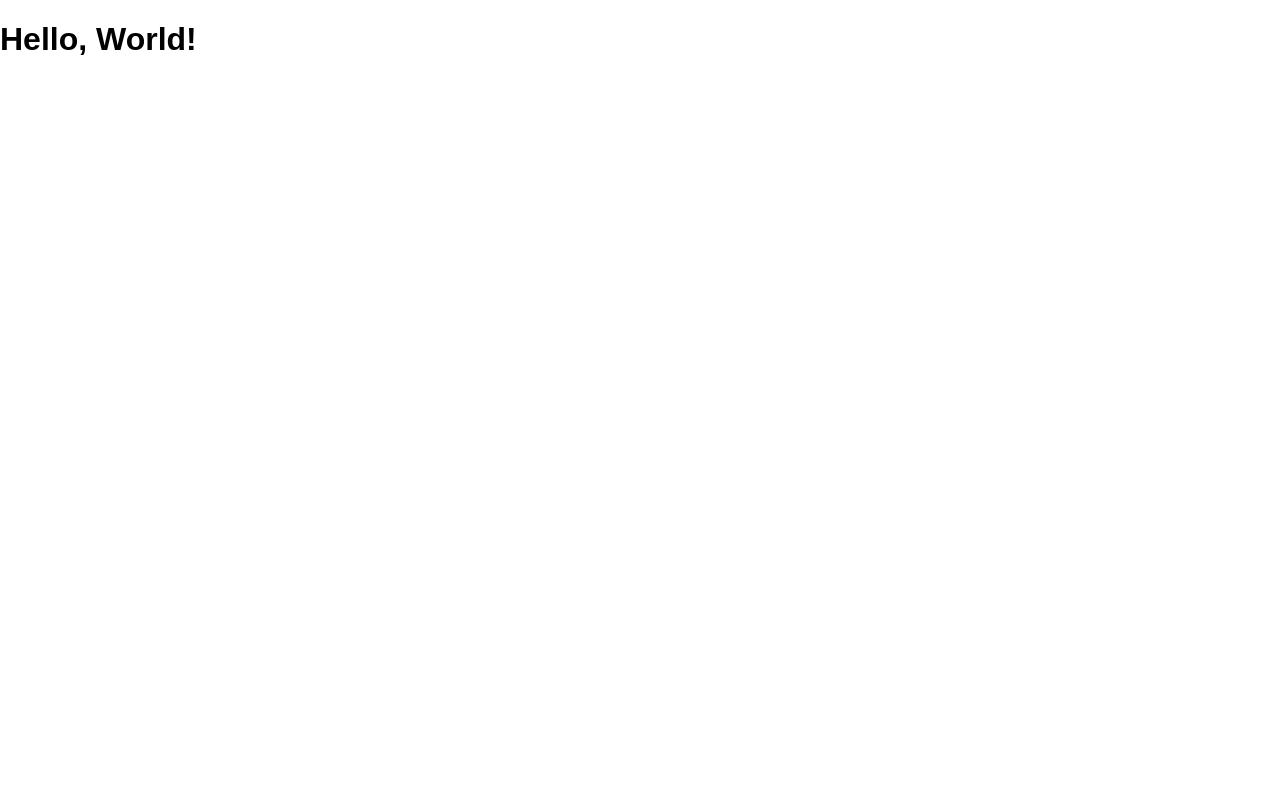
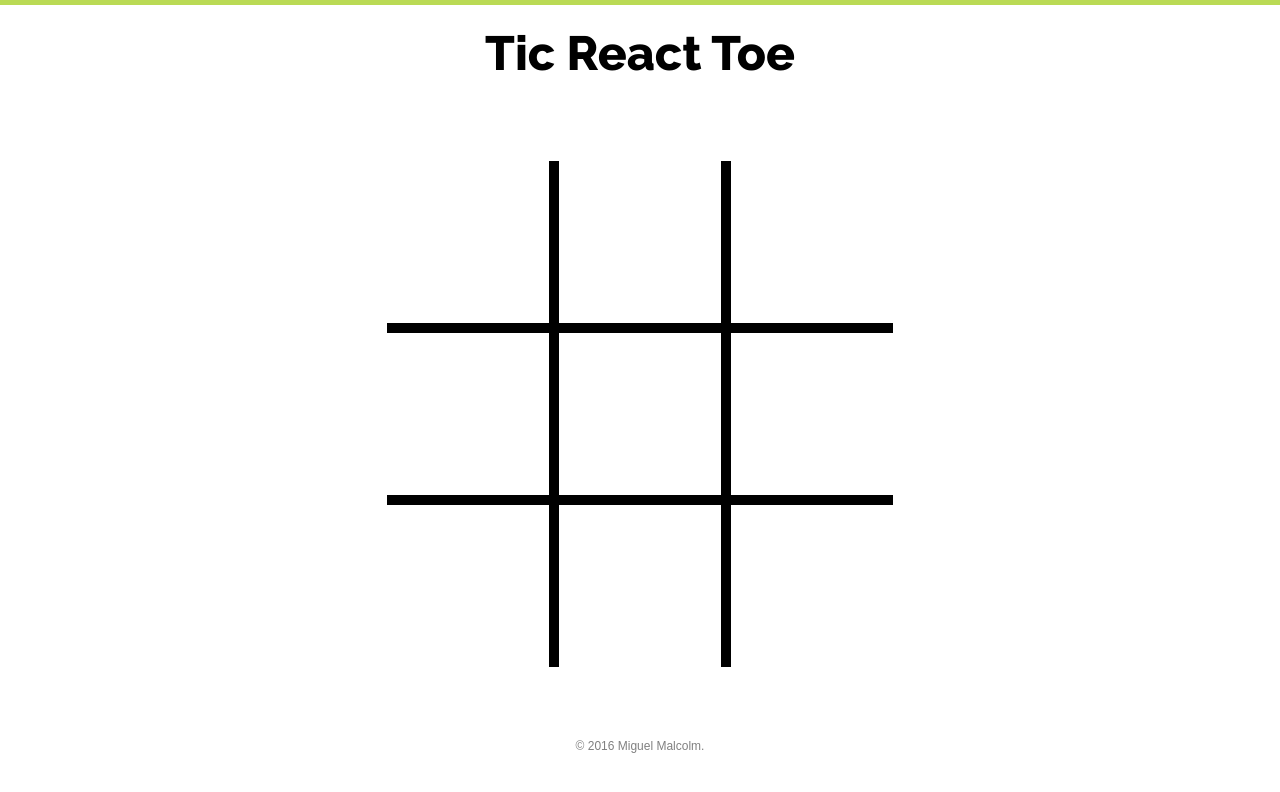
Before and after one commit to m1g/tic-react-toe, a React app: page / in a window 1280 px wide. Shown: the top 792 px of the page. Built offline with nearby package versions, Linux system fonts and the light colour scheme.

Commit message:
added player choose function

```diff
--- a/src/components/App.js
+++ b/src/components/App.js
@@ -1,10 +1,117 @@
 import React, { Component } from 'react'
+import CellItem from './CellItem.js'
 
 class App extends Component {
 
+// SET A CONSTRUCTOR FOR THE INITIAL STATE
+  constructor () {
+    super()
+    this.state = {
+      currentPlayer: 'X',
+      cells: [
+        '', '', '',
+        '', '', '',
+        '', '', ''
+      ],
+      won: false
+    }
+  }
+
+// SELECTS A BOX
+  playerMove (position) {
+    // If the cell hasn't already been played:
+    if (this.state.cells[position] === '') {
+      // Make a copy of the existing state // Why?
+      const newCells = this.state.cells.slice()
+      // Set the move for the current player
+      newCells[position] = this.state.currentPlayer
+      this.setState({ cells: newCells })
+      if (!this.check(newCells, this.state.currentPlayer)) {
+        if (this.state.currentPlayer === 'X') {
+          this.setState({ currentPlayer: 'O' })
+        } else {
+          this.setState({ currentPlayer: 'X' })
+        }
+      }
+    }
+  }
+
+// CHECKS TO SEE IF THE BOX IS A WINNER
+  check (cells, player) {
+    const winCombos = [
+      [0, 1, 2],
+      [3, 4, 5],
+      [6, 7, 8],
+      [0, 3, 6],
+      [1, 4, 7],
+      [2, 5, 8],
+      [0, 4, 8],
+      [2, 4, 6]
+    ]
+
+    for (var i = 0; i < winCombos.length; i++) {
+      let moves = winCombos[i].map((position) => {
+        return cells[position].textContent
+      })
+
+      if (moves.every((move) => {
+        return move === player
+      })) {
+        this.gameOver()
+      }
+    }
+  }
+
+// ENDS THE GAME IF A WINNING COMBO IS MADE
+  gameOver () {
+    this.console.log('player won')
+  // Adds the Highlight colors to the winning combo
+  // After 3 wins by either player displays a modal to reset
+  // Timeout 2 seconds and clears and calls gameReset
+  }
+
+// RESETS THE GAME
+  gameReset (position) {
+    if (gameOver) {
+      const newCells = this.state.cells.slice()
+      newCells[position] = this.state.currentPlayer
+      this.setState({ cells: newCells })
+    }
+  }
+    // Resets the game to its initial state
+  // }
+
   render () {
     return <div>
-      <h1>Hello, World!</h1>
+      <header>
+        <h1>Tic React Toe</h1>
+      </header>
+      <section>
+        <table>
+          <tbody>
+            <tr>
+              <td onClick={() => { this.playerMove(0) }}>{this.state.cells[0]}</td>
+              <td onClick={() => { this.playerMove(1) }} className='lr-border'>{this.state.cells[1]}</td>
+              <td onClick={() => { this.playerMove(2) }}>{this.state.cells[2]}</td>
+            </tr>
+            <tr>
+              <td onClick={() => { this.playerMove(3) }} className='tb-border'>{this.state.cells[3]}</td>
+              <td onClick={() => { this.playerMove(4) }} className='tb-border lr-border'>{this.state.cells[4]}</td>
+              <td onClick={() => { this.playerMove(5) }} className='tb-border'>{this.state.cells[5]}</td>
+            </tr>
+            <tr>
+              <td onClick={() => { this.playerMove(6) }}>{this.state.cells[6]}</td>
+              <td onClick={() => { this.playerMove(7) }} className='lr-border'>{this.state.cells[7]}</td>
+              <td onClick={() => { this.playerMove(8) }}>{this.state.cells[8]}</td>
+            </tr>
+          </tbody>
+        </table>
+        <footer>
+          <p>
+            &copy; 2016 Miguel Malcolm.
+          </p>
+        </footer>
+      </section>
     </div>
   }
 }
--- /dev/null
+++ b/src/components/CellItem.js
@@ -0,0 +1,14 @@
+import React, { Component } from 'react'
+
+class CellItem extends Component {
+
+  render () {
+    // Code that creates an 'X' or an 'O' image to insert into the Cells
+    const active = this.props.isPlayerX ? styles.active : null
+    return <td
+      className={`${styles.root} ${active}`}
+      onClick={this.props.playerMove} />
+  }
+}
+
+export default CellItem
--- a/src/styles/screen.scss
+++ b/src/styles/screen.scss
@@ -1,14 +1,120 @@
 @import 'utility';
+@import url('https://fonts.googleapis.com/css?family=Raleway:800');
 
 $base-text-size: 16px;
-$base-font-family: sans-serif;
+$base-font-family: 'Raleway', sans-serif;
+$highlight-color: #bada55;
 
 html {
   text-size-adjust: 100%;
+  height: 100%;
 }
 
 body {
   @include font-smoothing(on);
+
+  display: flex;
+  flex-direction: column;
+  justify-content: space-between;
+  align-items: center;
   margin: 0;
   font: $base-text-size / 1 $base-font-family;
+  min-height: 100%;
+  border-top: 5px solid $highlight-color;
 }
+
+header {
+  display: flex;
+  align-items: center;
+  justify-content: center;
+  font-family: $base-font-family;
+  font-size: 1.5em;
+
+  h1 {
+    text-align: center;
+    margin: 20px;
+  }
+}
+
+section {
+  display: flex;
+  flex-direction: column;
+  justify-content: space-between;
+}
+
+table {
+  text-align: center;
+  padding: 60px 0;
+  border-spacing: 0;
+}
+
+.modal {
+  filter: blur(20px);
+  transition: filter 50ms ease;
+
+  h3 {
+    font-size: 2em;
+    margin: 1em;
+  }
+}
+
+body:not(.modal) .overlay {
+  display: none;
+  filter: blur(0);
+}
+
+.overlay {
+  position: fixed;
+  top: 0;
+  left: 0;
+  right: 0;
+  bottom: 0;
+  display: flex;
+  justify-content: center;
+  align-items: center;
+  background-color: rgba(0, 0, 0, 0.33);
+}
+
+footer {
+  text-align: center;
+  font-family: sans-serif;
+  font-size: 0.75em;
+  color: grey;
+}
+
+table.victory {
+  td {
+    color: #bada55;
+  }
+}
+
+td {
+  width: 160px;
+  height: 160px;
+  cursor: pointer;
+  font-size: 7em;
+
+  &.tb-border {
+    border-top: 10px solid black;
+    border-bottom: 10px solid black;
+  }
+
+  &.lr-border {
+    border-left: 10px solid black;
+    border-right: 10px solid black;
+  }
+
+  &.o {
+    background-image: url('http://i.imgur.com/9mXT0YV.png');
+    background-size: contain;
+    background-repeat: no-repeat;
+    background-position: center;
+  }
+
+  &.x {
+    background-image: url('http://i.imgur.com/7BA6OUq.png');
+    background-size: contain;
+    background-repeat: no-repeat;
+    background-position: center;
+  }
+}
--- a/webpack.config.js
+++ b/webpack.config.js
@@ -43,7 +43,7 @@ const common = {
       test: /\.(sass|s?css)$/,
       loaders: [
         'style',
-        'css?camelCase&modules&importLoaders=1&localIdentName=[name]__[local]___[hash:base64:5]',
+        'css',
         'postcss',
         'sass'
       ]
```
